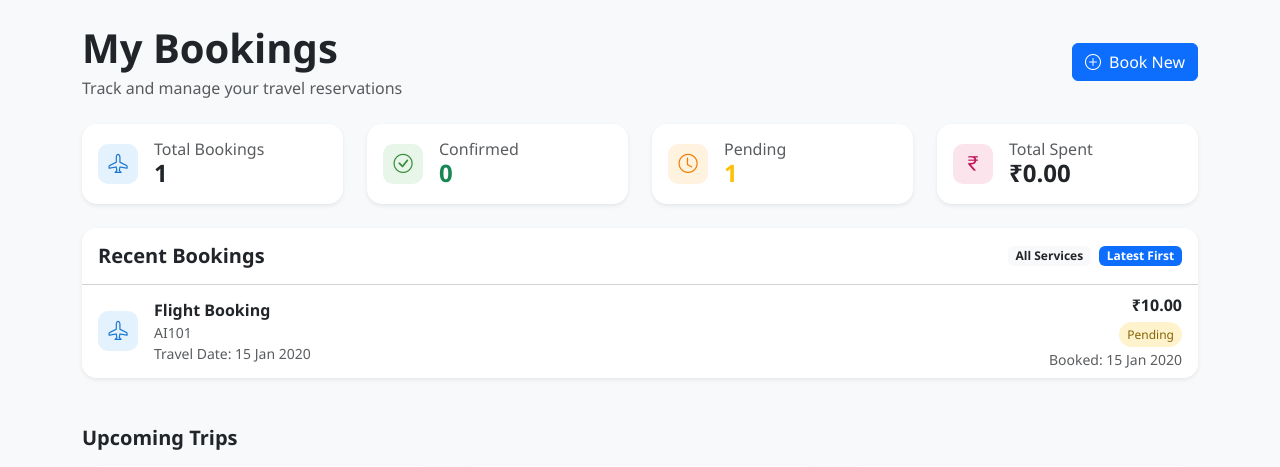
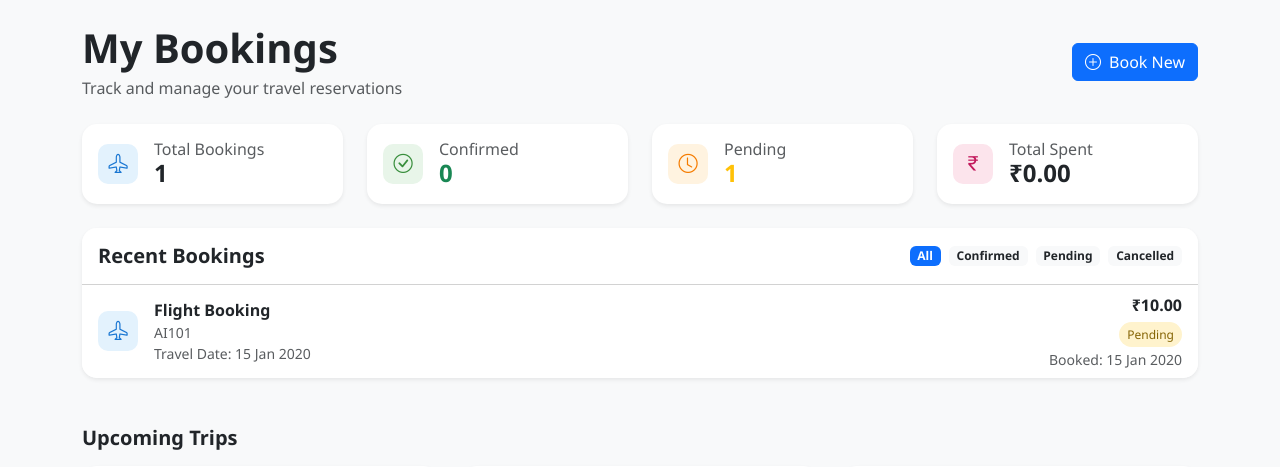
Before and after one commit to patelprince2006/Tripnexus, a PHP site: page /SGP-vijay_new/user/my_booking_standlone.php in a window 1280 px wide. Shown: the part 66-533 px from the top of the page. Run offline with PHP 8.4, Linux system fonts and the light colour scheme; the visitor is signed in with stand-in values (Sample User, id 1); data comes from the database, SQL or seed files in the repository; tables that the repository leaves empty hold one stand-in row (values such as "Sample post").

Commit message:
initial commit

```diff
--- a/user/my_booking_standlone.php
+++ b/user/my_booking_standlone.php
@@ -10,6 +10,13 @@ if (!isset($_SESSION['user_id'])) {
 
 $user_id = $_SESSION['user_id'];
 $fullname = $_SESSION['fullname'];
+
+// Handle status filtering
+$selected_status = isset($_GET['status']) ? $_GET['status'] : 'all';
+$status_filter = "";
+if ($selected_status !== 'all') {
+    $status_filter = " AND b.status = ?";
+}
 
 $stats = [
     'total_bookings' => 0,
@@ -62,9 +69,15 @@ if (defined('DB_CONNECTED') && DB_CONNECTED) {
             LEFT JOIN flights f ON b.booking_type = 'flight' AND b.reference_id = f.flight_id
             LEFT JOIN hotels h ON b.booking_type = 'hotel' AND b.reference_id = h.hotel_id
             LEFT JOIN tour_packages t ON b.booking_type = 'tour' AND b.reference_id = t.id
-            WHERE b.user_id = ?
+            WHERE b.user_id = ?" . $status_filter . "
             ORDER BY b.booking_date DESC";
-        $list_res = db_query($conn, $list_query, array($user_id));
+
+        $params = array($user_id);
+        if ($selected_status !== 'all') {
+            $params[] = $selected_status;
+        }
+
+        $list_res = db_query($conn, $list_query, $params);
         if ($list_res) {
             while ($row = db_fetch_assoc($list_res)) {
                 $bookings[] = $row;
@@ -268,8 +281,10 @@ if (defined('DB_CONNECTED') && DB_CONNECTED) {
                         <div class="d-flex justify-content-between align-items-center">
                             <h5 class="mb-0 fw-bold">Recent Bookings</h5>
                             <div class="d-flex gap-2">
-                                <span class="badge bg-light text-dark">All Services</span>
-                                <span class="badge bg-primary">Latest First</span>
+                                <a href="?status=all" class="badge text-decoration-none <?php echo $selected_status == 'all' ? 'bg-primary' : 'bg-light text-dark'; ?>">All</a>
+                                <a href="?status=confirmed" class="badge text-decoration-none <?php echo $selected_status == 'confirmed' ? 'bg-success' : 'bg-light text-dark'; ?>">Confirmed</a>
+                                <a href="?status=pending" class="badge text-decoration-none <?php echo $selected_status == 'pending' ? 'bg-warning' : 'bg-light text-dark'; ?>">Pending</a>
+                                <a href="?status=cancelled" class="badge text-decoration-none <?php echo $selected_status == 'cancelled' ? 'bg-danger' : 'bg-light text-dark'; ?>">Cancelled</a>
                             </div>
                         </div>
                     </div>
```
